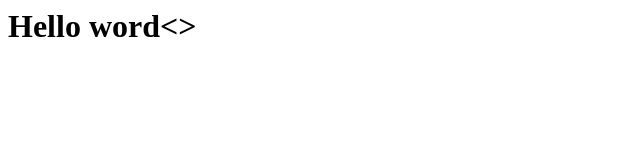
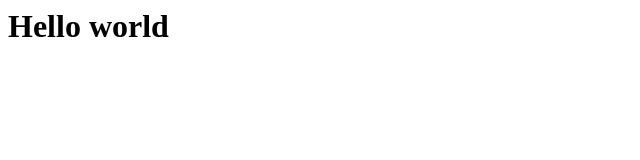
Before and after one commit to elesca04/icccproyect, a plain HTML site: page index.html in a window 1280 px wide. Shown: the full height of the page, 0-640 px from the left. Drawn offline with Linux system fonts and the light colour scheme.

Commit message:
Update index.html

```diff
--- a/index.html
+++ b/index.html
@@ -2,7 +2,7 @@
 <head>
   <title>Hola mundo</title>
 <body>
-  <h1>Hello word<></h1>
- </body>
+  <h1>Hello world</h1>
+</body>
 </head>
 </html>
```
